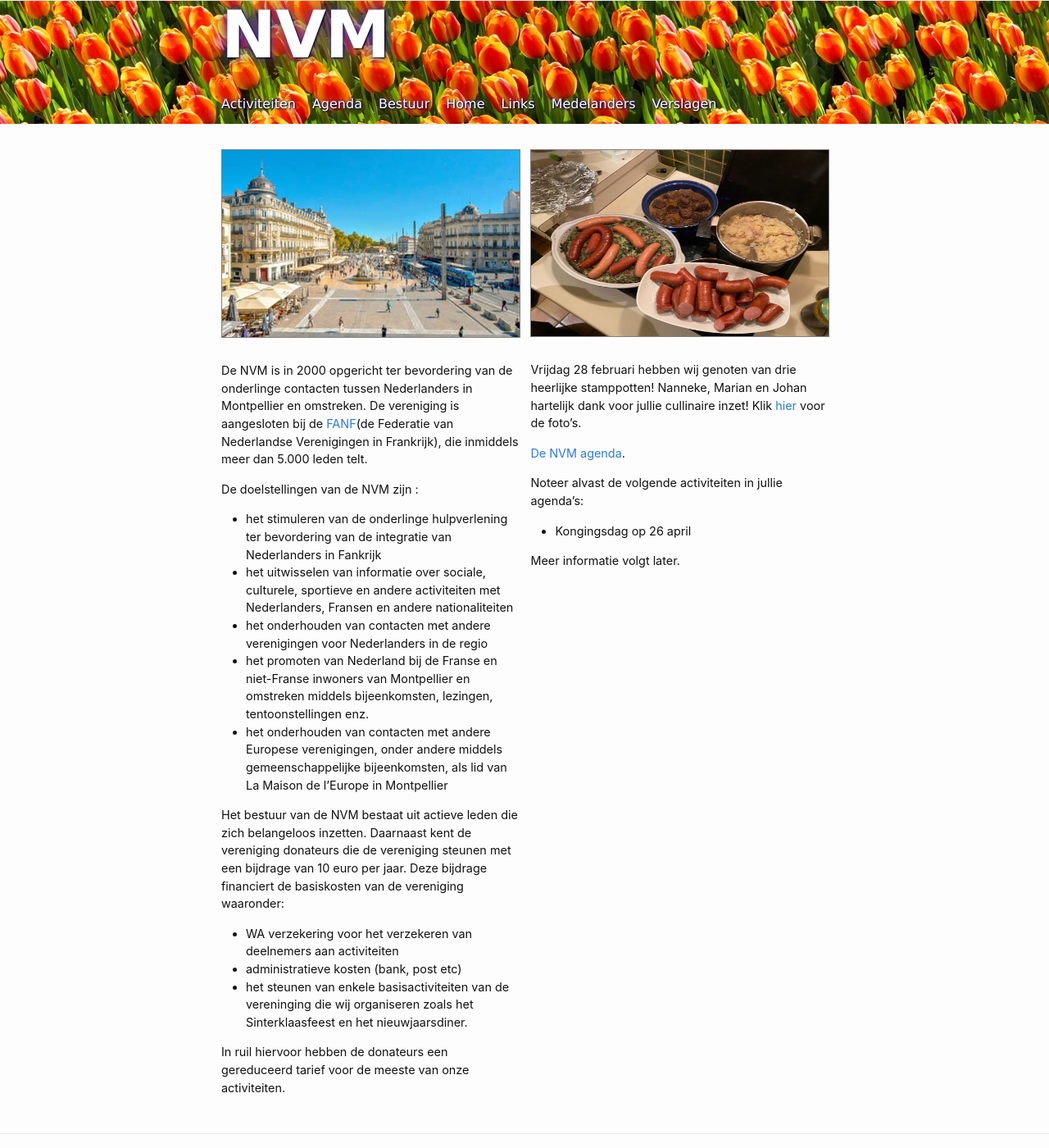
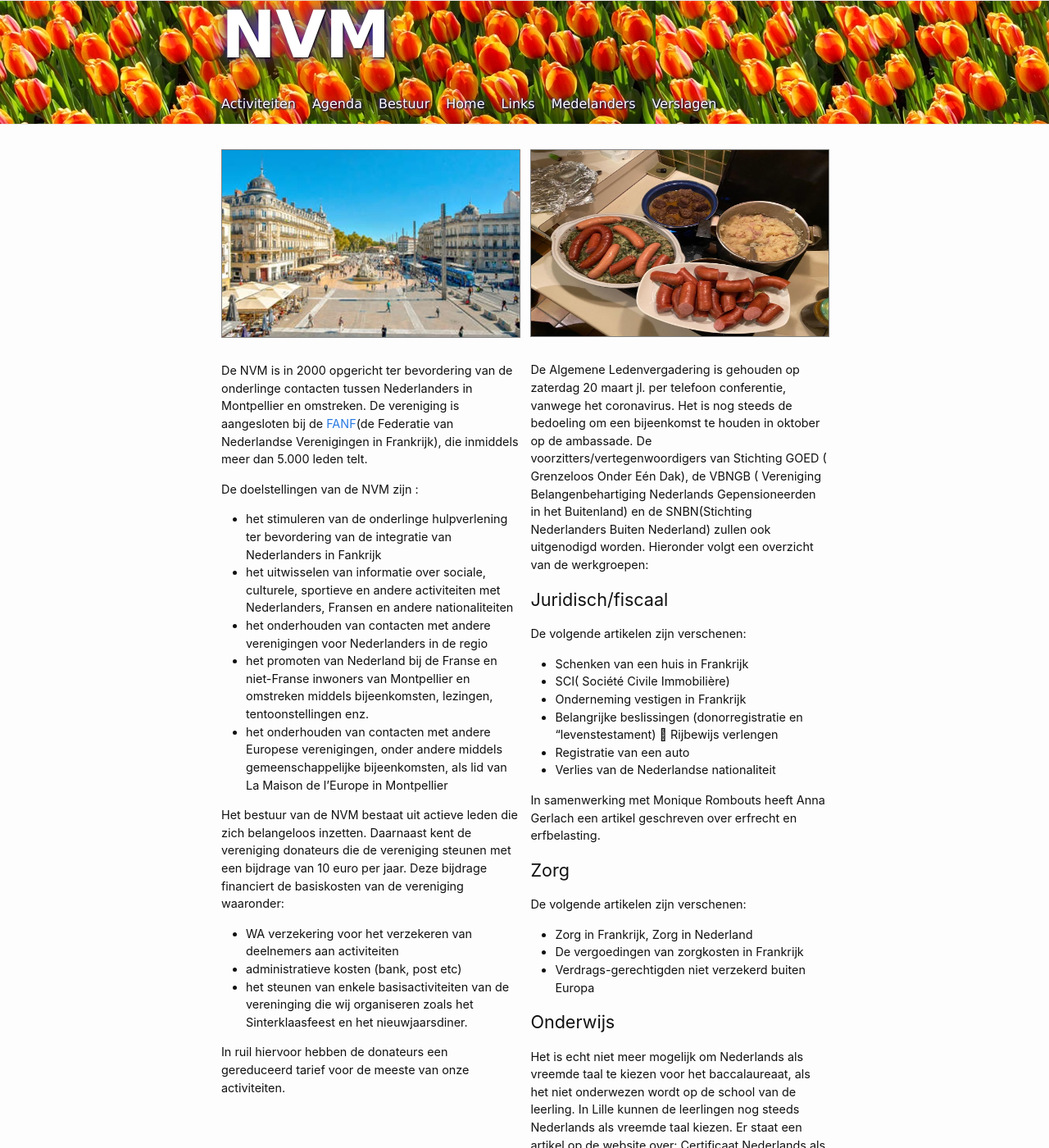
Before and after one commit to nederland34-fr/nederland34-fr.github.io, a Jekyll site: the page built from index.md, in a window 1280 px wide and 1400 px high. Shown: the whole window at 82% size. Built offline with Jekyll 4.4.1, drawn with Linux system fonts in a browser that asks for light colours; some of the changed text lies outside the part shown.

Commit message:
Update index.md

```diff
--- a/index.md
+++ b/index.md
@@ -33,13 +33,40 @@ In ruil hiervoor hebben de donateurs een gereduceerd tarief voor de meeste van o
 
 <img src="/assets/images/stamppotten.jpg" width="100%" height="227">
 
-Vrijdag 28 februari hebben wij genoten van drie heerlijke stamppotten! Nanneke, Marian en Johan hartelijk dank voor jullie cullinaire inzet! Klik [hier](/verslagen/2020-Stamppotavond.html) voor de foto's.
+De Algemene Ledenvergadering is gehouden op zaterdag 20 maart jl. per telefoon conferentie, vanwege het coronavirus.
+Het is nog steeds de bedoeling om een bijeenkomst te houden in oktober op de ambassade. De voorzitters/vertegenwoordigers van Stichting GOED ( Grenzeloos Onder Eén Dak), de VBNGB ( Vereniging Belangenbehartiging Nederlands Gepensioneerden in het Buitenland) en de SNBN(Stichting Nederlanders Buiten Nederland) zullen ook uitgenodigd worden.
+Hieronder volgt een overzicht van de werkgroepen:
 
-[De NVM agenda](https://calendar.google.com/calendar/b/1/r/eventedit/copy/Xzg5MmthYzlpOGwyNDJiYTY2c3E0NGI5azY5Mms2YjlwNzExazJiOWo4NHIzY2MxaDhjc2tjaDlvNjggNmcyODQyZzM0aTd0cWkydmI0bWl2NmZkMDhAZw).
+## Juridisch/fiscaal
 
-Noteer alvast de volgende activiteiten in jullie agenda's:
-- Kongingsdag op 26 april
+De volgende artikelen zijn verschenen:
+* Schenken van een huis in Frankrijk
+* SCI( Société Civile Immobilière)
+* Onderneming vestigen in Frankrijk
+* Belangrijke beslissingen (donorregistratie en “levenstestament)  Rijbewijs verlengen
+* Registratie van een auto
+* Verlies van de Nederlandse nationaliteit
 
-Meer informatie volgt later.
+In samenwerking met Monique Rombouts heeft Anna Gerlach een artikel geschreven over erfrecht en erfbelasting.
+
+## Zorg
+
+De volgende artikelen zijn verschenen:
+
+* Zorg in Frankrijk, Zorg in Nederland
+* De vergoedingen van zorgkosten in Frankrijk
+* Verdrags-gerechtigden niet verzekerd buiten Europa
+
+## Onderwijs
+
+Het is echt niet meer mogelijk om Nederlands als vreemde taal te kiezen voor het baccalaureaat, als het niet onderwezen wordt op de school van de leerling. In Lille kunnen de leerlingen nog steeds Nederlands als vreemde taal kiezen. Er staat een artikel op de website over: Certificaat Nederlands als vreemde taal.
+
+Doelstelling voor het komend jaar:
+
+* De website actueel houden met informatieve artikelen betreffende FANF werkgroepen: juridisch/fiscaal, zorg en onderwijs.
+* Doorgaan met actie(s) om het “niet ziekte verzekerd zijn buiten Europa van Verdrags-gerechtigen” op te doen heffen.
+* Verder uitbouwen van de samenwerking met andere niet commerciële belangen behartigers.
+
+Een werkgroepje Communicatie opzetten om met name beslissing rond sociaal media te herzien en het nagaan wat de FANF op de coördinaties heeft bereikt.
 
 </div>
```
